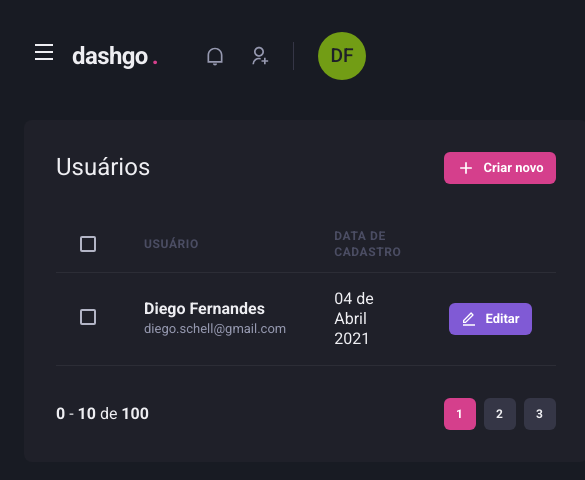
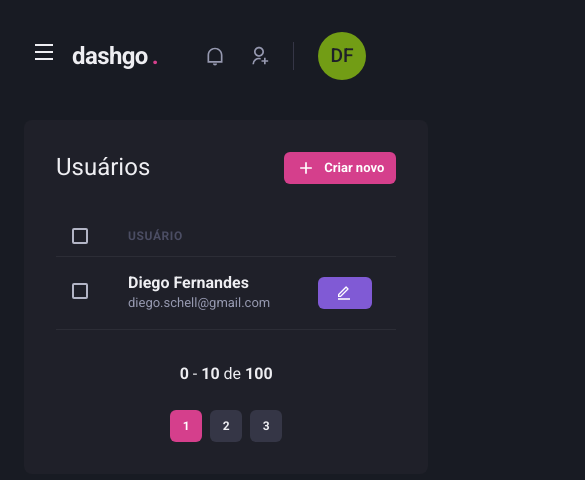
Before and after one commit to thauandev/dashgo, a Next.js app: page /users in a window 390 px wide. Shown: the top 480 px of the page, 585 px wide, since content can reach past the window. Built offline with nearby package versions, Linux system fonts and the light colour scheme.

Commit message:
Listagem responsiva

```diff
--- a/src/components/Pagination/index.tsx
+++ b/src/components/Pagination/index.tsx
@@ -1,18 +1,24 @@
-import { HStack, Button, Box } from "@chakra-ui/react";
+import { Stack, Box } from "@chakra-ui/react";
 import { PaginationItem } from "./PaginationItem";
 
 export function Pagination() {
   return (
-    <HStack mt="8" justify="space-between" align="center" spacing="6">
+    <Stack
+      direction={["column", "row"]}
+      mt="8"
+      justify="space-between"
+      align="center"
+      spacing="6"
+    >
       <Box>
         <strong>0</strong> - <strong>10</strong> de <strong>100</strong>
       </Box>
 
-      <HStack spacing="2">
+      <Stack direction="row" spacing="2">
         <PaginationItem isCurrent number={1} />
         <PaginationItem number={2} />
         <PaginationItem number={3} />
-      </HStack>
-    </HStack>
+      </Stack>
+    </Stack>
   );
 }
--- a/src/pages/users/index.tsx
+++ b/src/pages/users/index.tsx
@@ -12,6 +12,7 @@ import {
   Tbody,
   Td,
   Text,
+  useBreakpointValue,
 } from "@chakra-ui/react";
 import { RiAddLine, RiEditLine } from "react-icons/ri";
 
@@ -20,6 +21,11 @@ import { Pagination } from "../../components/Pagination";
 import { Sidebar } from "../../components/Sidebar";
 
 export default function UserList() {
+  const isWideVersion = useBreakpointValue({
+    base: false,
+    lg: true,
+  });
+
   return (
     <Box>
       <Header />
@@ -47,19 +53,19 @@ export default function UserList() {
           <Table colorScheme="whiteAlpha">
             <Thead>
               <Tr>
-                <Th px="6" color="gray.300" width="8">
+                <Th px={["4", "4", "6"]} color="gray.300" width="8">
                   <Checkbox colorScheme="pink" />
                 </Th>
 
                 <Th>Usuário</Th>
-                <Th>Data de cadastro</Th>
+                {isWideVersion && <Th>Data de cadastro</Th>}
                 <Th width="8" />
               </Tr>
             </Thead>
 
             <Tbody>
               <Tr>
-                <Td px="6">
+                <Td px={["4", "4", "6"]}>
                   <Checkbox colorScheme="pink" />
                 </Td>
                 <Td>
@@ -71,16 +77,22 @@ export default function UserList() {
                   </Box>
                 </Td>
 
-                <Td>04 de Abril 2021</Td>
+                {isWideVersion && <Td>04 de Abril 2021</Td>}
                 <Td>
                   <Button
                     as="a"
                     size="sm"
                     fontSize="small"
                     colorScheme="purple"
-                    leftIcon={<Icon as={RiEditLine} fontSize="16" />}
+                    leftIcon={
+                      <Icon
+                        as={RiEditLine}
+                        fontSize="16"
+                        ml={["1.5", "1.5", "1.5", "0"]}
+                      />
+                    }
                   >
-                    Editar
+                    {isWideVersion ? "Editar" : ""}
                   </Button>
                 </Td>
               </Tr>
```
